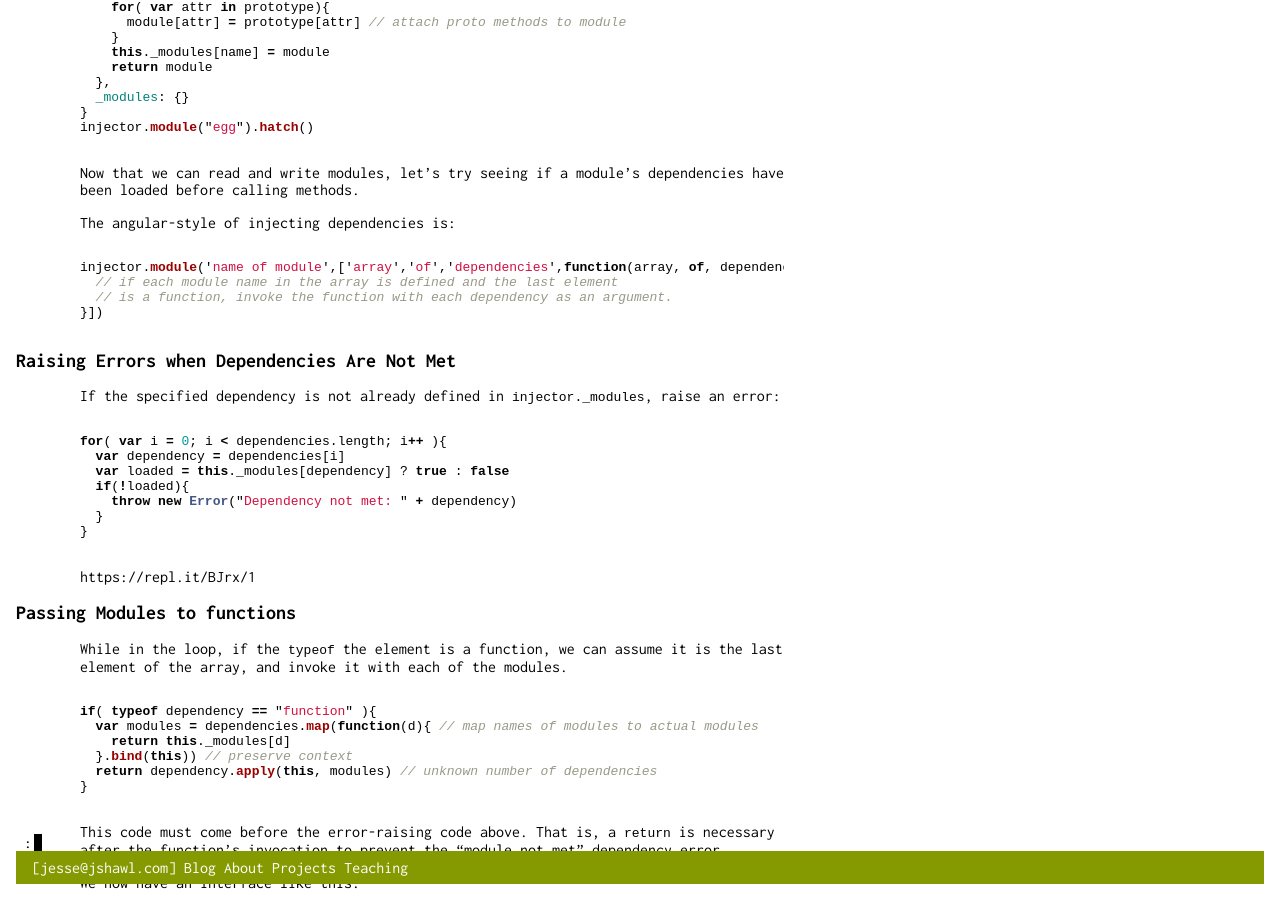
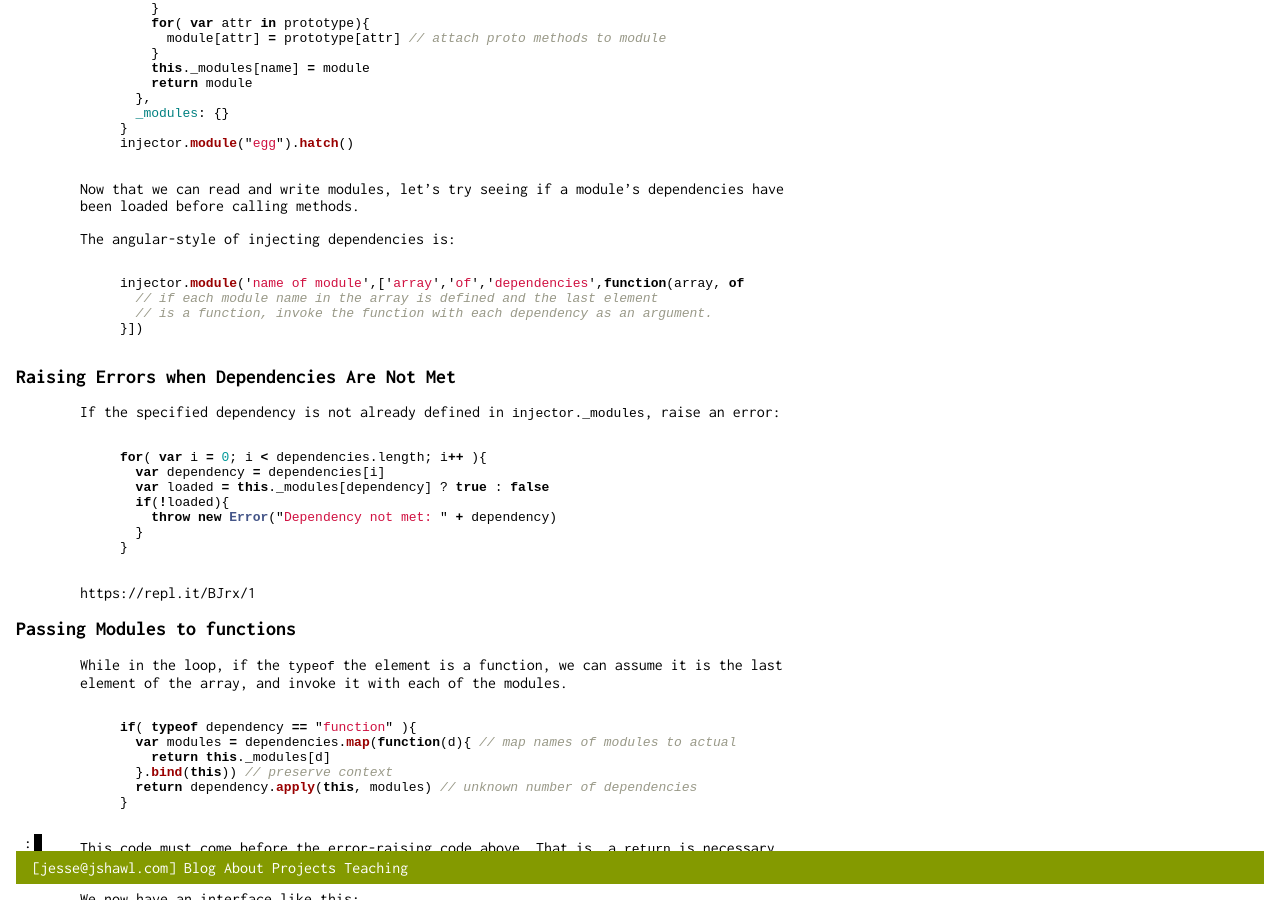
Before and after one commit to jshawl/jesse.sh, a Jekyll site: the page built from _posts/2015-09-20-dependency-injection-101.md, in a window 1280 px wide and 900 px high, scrolled down 1145 px. Built offline with Jekyll 4.4.1, drawn with Linux system fonts in a browser that asks for light colours; comment, search, counter and statistics services are not loaded.

Commit message:
use liquid highlight tags

````diff
--- a/_posts/2015-09-20-dependency-injection-101.md
+++ b/_posts/2015-09-20-dependency-injection-101.md
@@ -15,18 +15,18 @@
 
 We want the interface to be something like
 
-```js
+{% highlight js %}
 injector.module("egg",[],{
   hatch: function(){
     console.log("chirp chirp")
   }
 })
-```
+{% endhighlight %}
 
 Where the name of the module is the first argument, the second argument is
 an array of dependencies, and the third argument is the module's prototype (methods and attributes).
 
-```js
+{% highlight js %}
 var injector = { // global namespace
   module: function(name, dependencies, prototype){
     var module = { // a custom template for modules
@@ -41,20 +41,20 @@
   },
   _modules: {}
 }
-```
+{% endhighlight %}
 
-```js
+{% highlight js %}
 var egg = injector.module('egg',[],{
   hatch: function(){
     console.log("chirp chirp")
   }
 })
 egg.hatch()
-```
+{% endhighlight %}
 
 If there is only the first argument, the injector assumes the module has already been defined and returns the module's prototype.
 
-```js
+{% highlight js %}
 var injector = { // global namespace
   module: function(name, dependencies, prototype){
     if(!dependencies){
@@ -73,24 +73,24 @@
   _modules: {}
 }
 injector.module("egg").hatch()
-```
+{% endhighlight %}
 
 Now that we can read and write modules, let's try seeing if a module's dependencies have been loaded before calling methods.
 
 The angular-style of injecting dependencies is:
 
-```js
+{% highlight js %}
 injector.module('name of module',['array','of','dependencies',function(array, of, dependencies){
   // if each module name in the array is defined and the last element
   // is a function, invoke the function with each dependency as an argument.
 }])
-```
+{% endhighlight %}
 
 ## Raising Errors when Dependencies Are Not Met
 
 If the specified dependency is not already defined in `injector._modules`, raise an error:
 
-```js
+{% highlight js %}
 for( var i = 0; i < dependencies.length; i++ ){
   var dependency = dependencies[i]
   var loaded = this._modules[dependency] ? true : false
@@ -98,7 +98,7 @@
     throw new Error("Dependency not met: " + dependency)
   }
 }
-```
+{% endhighlight %}
 
 https://repl.it/BJrx/1
 
@@ -107,25 +107,25 @@
 While in the loop, if the `typeof` the element is a function, we can assume it is the last
 element of the array, and invoke it with each of the modules.
 
-```js
+{% highlight js %}
 if( typeof dependency == "function" ){
   var modules = dependencies.map(function(d){ // map names of modules to actual modules
     return this._modules[d]
   }.bind(this)) // preserve context
   return dependency.apply(this, modules) // unknown number of dependencies
 }
-```
+{% endhighlight %}
 
 This code must come before the error-raising code above. That is, a `return` is necessary after the
 function's invocation to prevent the "module not met" dependency error.
 
 We now have an interface like this:
 
-```js
+{% highlight js %}
 injector.module('chicken',['egg', function(egg){
     egg.hatch()
 }])
-```
+{% endhighlight %}
 
 https://repl.it/BJrx/2
 
@@ -137,7 +137,7 @@
 
 Here's the dependency injector all together:
 
-```js
+{% highlight js %}
 var injector = { // global namespace
   module: function(name, dependencies, prototype){
     if(!dependencies){
@@ -176,6 +176,6 @@
 injector.module('chicken',['egg', function(egg){
   egg.hatch()
 }])
-```
+{% endhighlight %}
 
 https://repl.it/BJrx/4 | https://github.com/jshawl/dependency-injection
````
